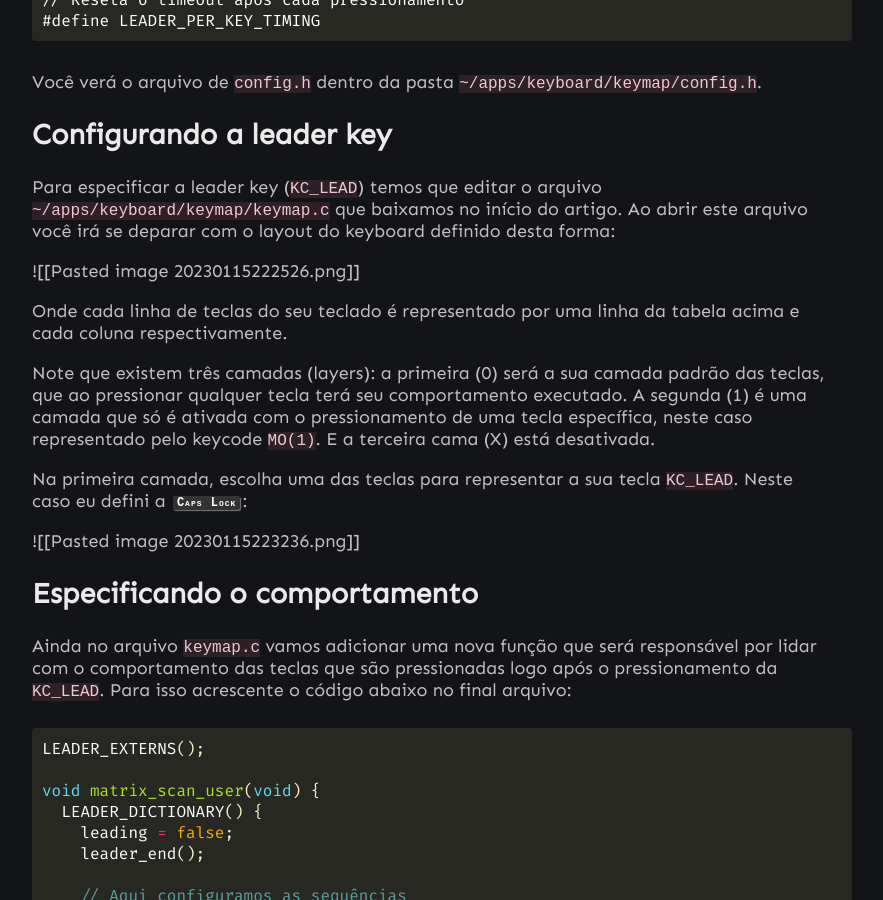
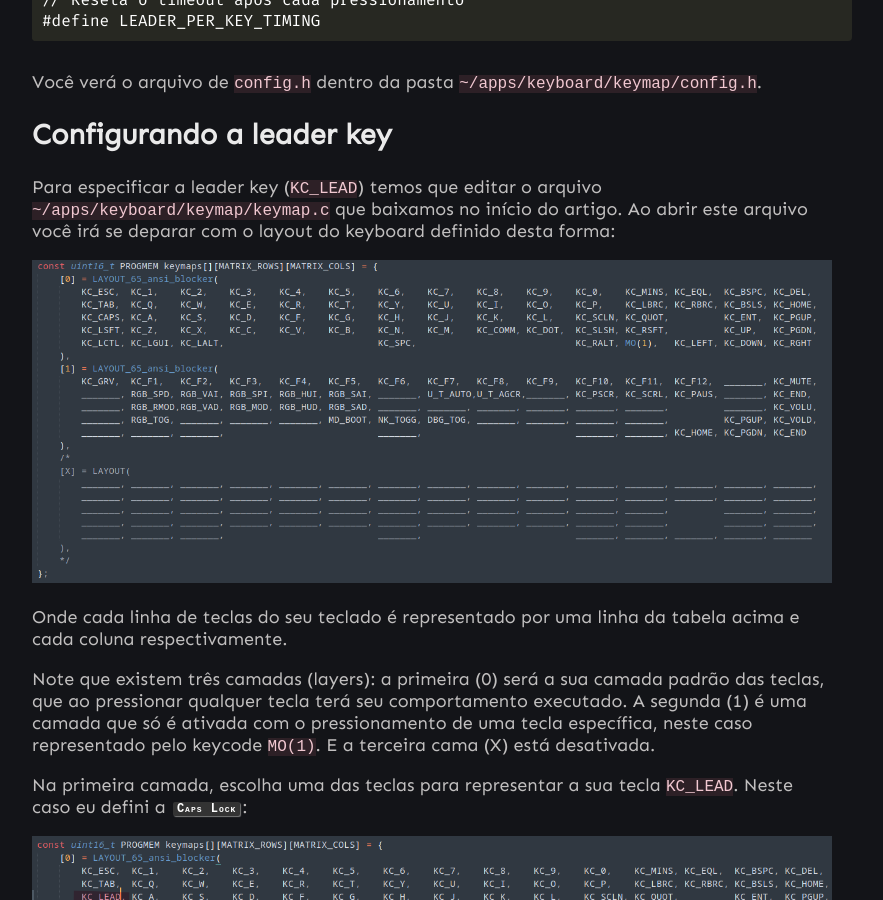
Before and after one commit to Fuhrmann/fuhrmann.github.io, a Jekyll site: the page built from _posts/2023-01-21-customizando-firmware-drop-alt-keyboard.md, in a window 1280 px wide and 900 px high, scrolled down 3592 px. Shown: the whole window, without its empty margins (208-1091 px from the left). Built offline with Jekyll 4.4.1, drawn with Linux system fonts in a browser that asks for light colours.

Commit message:
Adding images

```diff
--- a/_posts/2023-01-21-customizando-firmware-drop-alt-keyboard.md
+++ b/_posts/2023-01-21-customizando-firmware-drop-alt-keyboard.md
@@ -124,7 +124,7 @@ Você verá o arquivo de `config.h` dentro da pasta `~/apps/keyboard/keymap/conf
 
 Para especificar a leader key (`KC_LEAD`) temos que editar o arquivo `~/apps/keyboard/keymap/keymap.c` que baixamos no início do artigo. Ao abrir este arquivo você irá se deparar com o layout do keyboard definido desta forma:
 
-![[Pasted image 20230115222526.png]]
+![1.png](/assets/images/customizando-dropalt-firmware/1.png)
 
 Onde cada linha de teclas do seu teclado é representado por uma linha da tabela acima e cada coluna respectivamente.
 
@@ -132,7 +132,7 @@ Note que existem três camadas (layers): a primeira (0) será a sua camada padr
 
 Na primeira camada, escolha uma das teclas para representar a sua tecla `KC_LEAD`. Neste caso eu defini a <kbd>Caps Lock</kbd>:
 
-![[Pasted image 20230115223236.png]]
+![2.png](/assets/images/customizando-dropalt-firmware/2.png)
 
 ## Especificando o comportamento
 
```
Also changed, not shown: assets/images/customizando-dropalt-firmware/1.png (added), assets/images/customizando-dropalt-firmware/2.png (added).
